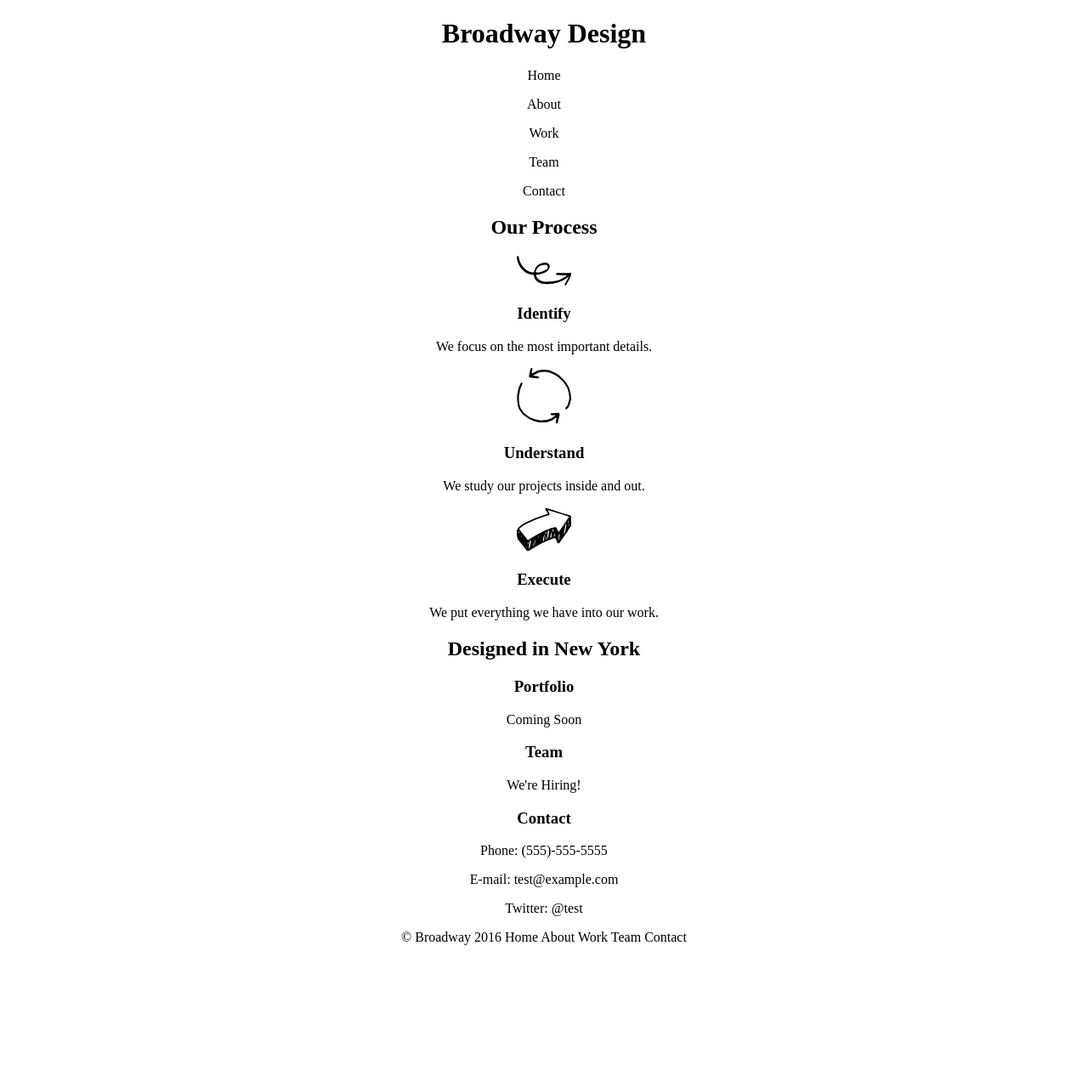
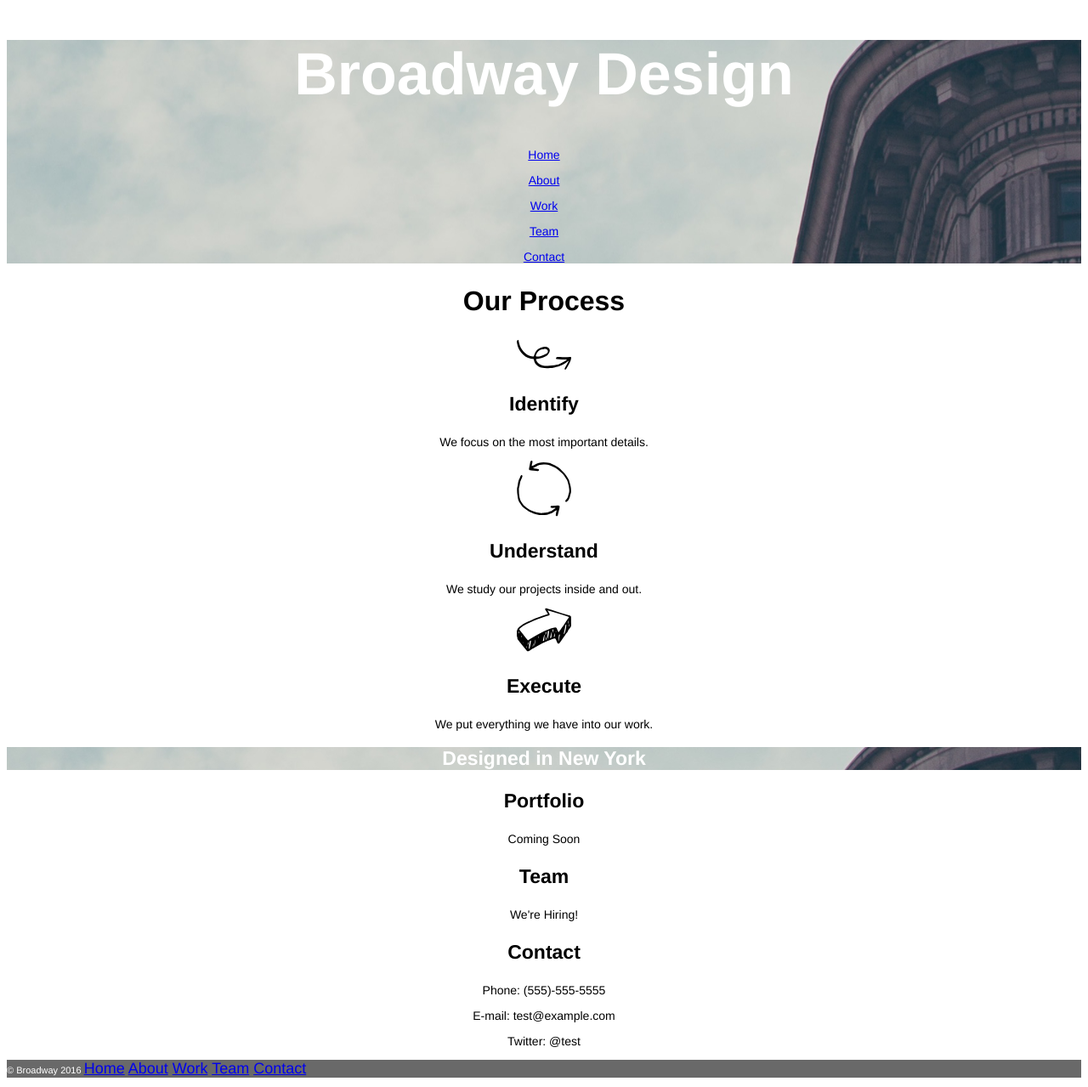
Before and after one commit to SamFlach/Broadway-Design, a plain HTML site: page index.html in a window 1280 px wide. Shown: the whole page at 85% size. Before the commit the page ends 1128 px from the top, so only its background shows below. Drawn offline with Linux system fonts and the light colour scheme.

Commit message:
finished this thing

```diff
--- a/index.html
+++ b/index.html
@@ -6,16 +6,18 @@
     <link href="resources/css/style.css" type="text/css" rel="stylesheet">
   </head>
   <body>
-    <h1>Broadway Design</h1>
-    <nav class="links">
-      <p>Home</p>
-      <p>About</p>
-      <p>Work</p>
-      <p>Team</p>
-      <p>Contact</p>
-    </nav>
+    <div class="building">
+      <h1>Broadway Design</h1>
+      <nav class="links">
+        <p><a href="index.html">Home</a></p>
+        <p><a href="#about">About</a></p>
+        <p><a href="#work">Work</a></p>
+        <p><a href="#team">Team</a></p>
+        <p><a href="#contact">Contact</a></p>
+      </nav>
+    </div>
     <div>
-      <h2>Our Process</h2>
+      <h2 id="about">Our Process</h2>
       <img src="resources/images/identify.svg" title="identify">
       <h3>Identify</h3>
       <p>We focus on the most important details.</p>
@@ -28,11 +30,11 @@
     </div>
     <h2 id="NewYork">Designed in New York</h2>
     <div>
-      <h3>Portfolio</h3>
+      <h3 id="work">Portfolio</h3>
       <p>Coming Soon</p>
-      <h3>Team</h3>
+      <h3 id="team">Team</h3>
       <p>We're Hiring!</p>
-      <h3>Contact</h3>
+      <h3 id="contact">Contact</h3>
       <p>Phone: (555)-555-5555</p>
       <p>E-mail: test@example.com</p>
       <p>Twitter: @test</p>
@@ -40,11 +42,11 @@
     <p class="footer">
       &copy; Broadway 2016
       <span class="links">
-        Home
-        About
-        Work
-        Team
-        Contact
+        <a href="index.html">Home</a>
+        <a href="#about">About</a>
+        <a href="#work">Work</a>
+        <a href="#team">Team</a>
+        <a href="#contact">Contact</a>
       </span>
     </p>
   </body>
--- a/resources/css/style.css
+++ b/resources/css/style.css
@@ -1,3 +1,38 @@
 html{
   text-align: center;
+  font-family: Helvetica;
 }
+h1{
+  font-size: 70px;
+  font-weight: bold;
+  color: white;
+}
+h2{
+  font-size: 32px;
+  font-weight: bold;
+}
+h3{
+  font-size: 23px;
+  font-weight: bold;
+}
+p{
+  font-size: 14px;
+}
+.links{
+  font-size: 18px;
+  color: white;
+}
+.building{
+  background-image: url("../images/the-flatiron-building.png");
+}
+.footer{
+  font-size: 11px;
+  color: white;
+  background-color: dimgray;
+  text-align: left;
+}
+#NewYork{
+  font-size: 23px;
+  color: white;
+  background-image: url("../images/the-flatiron-building.png");
+}
```
